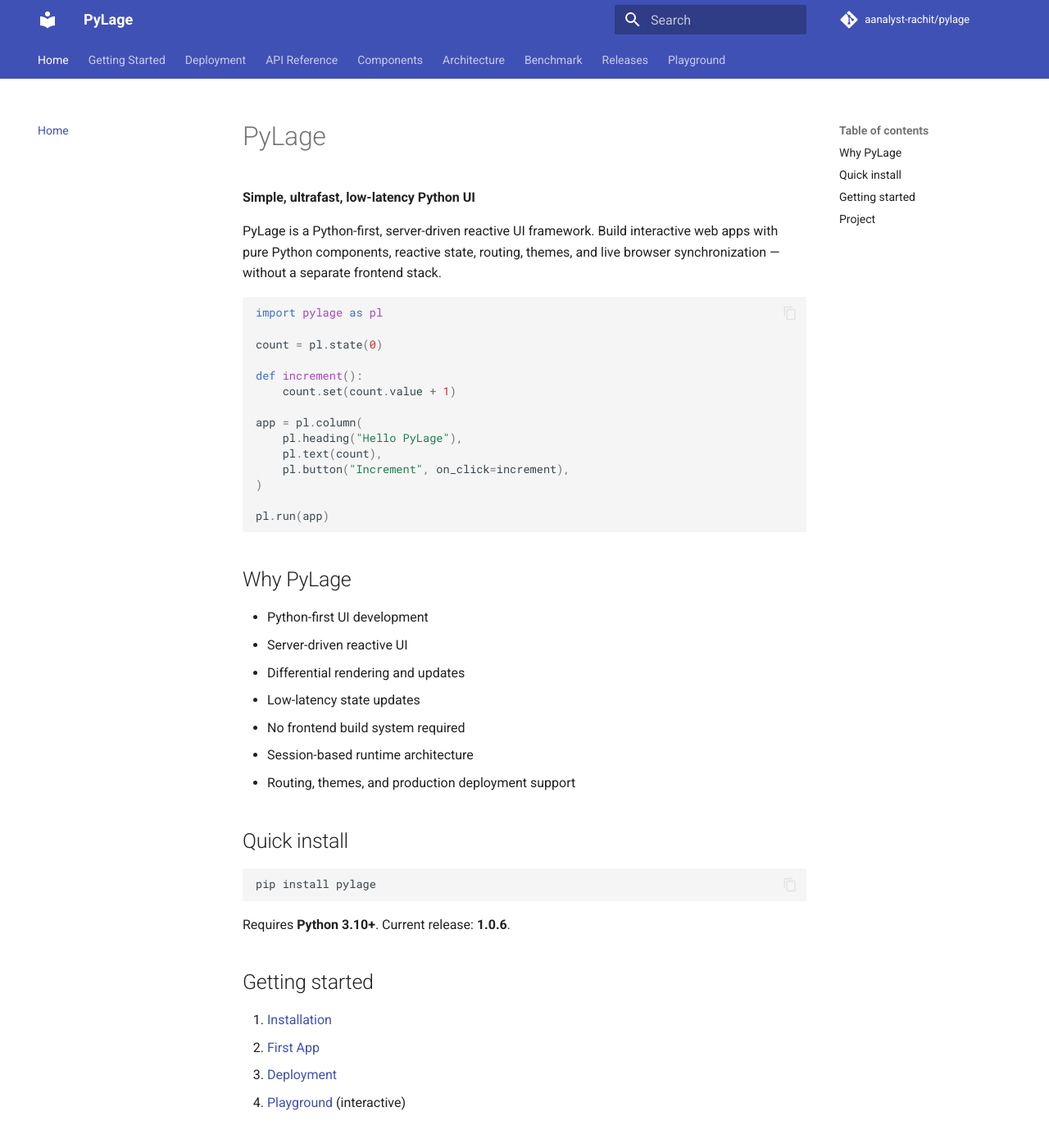
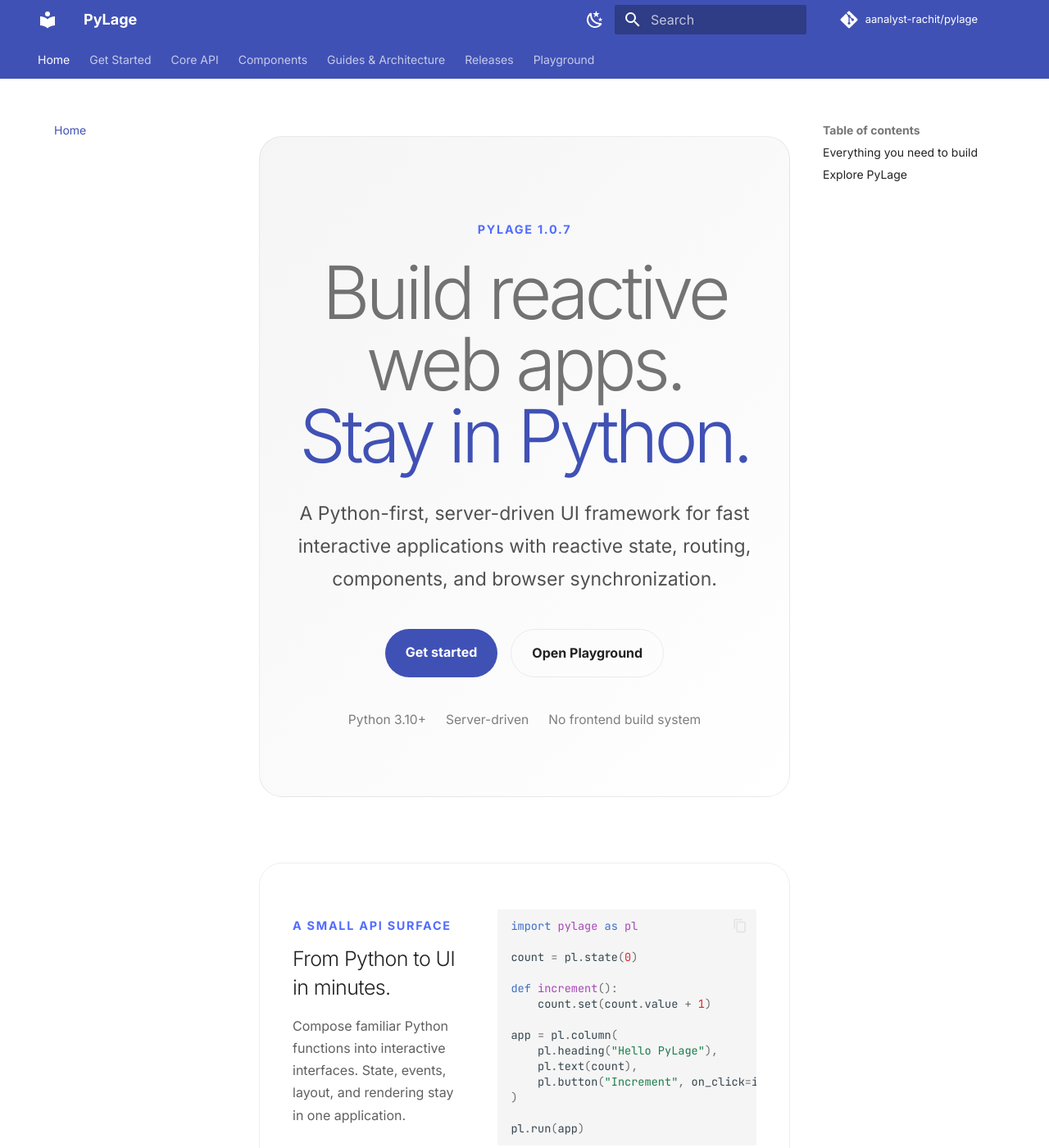
Before and after one commit to aanalyst-rachit/pylage, an MkDocs documentation site: the page built from docs/index.md, in a window 1280 px wide and 1400 px high. Shown: the whole window at 82% size. Built offline with MkDocs 1.6.1 and Material for MkDocs 9.7.7, drawn with Linux system fonts in a browser that asks for light colours; comment, search, counter and statistics services are not loaded; some of the changed text lies outside the part shown.

Commit message:
docs: modernize documentation site

````diff
--- a/docs/index.md
+++ b/docs/index.md
@@ -1,8 +1,24 @@
-# PyLage
+<div class="pylage-hero">
+  <div class="hero-badge">PYLAGE 1.0.7</div>
+  <h1>Build reactive web apps.<br><span>Stay in Python.</span></h1>
+  <p class="hero-lead">A Python-first, server-driven UI framework for fast interactive applications with reactive state, routing, components, and browser synchronization.</p>
+  <div class="hero-actions">
+    <a class="hero-button hero-button-primary" href="helper/installation/">Get started</a>
+    <a class="hero-button hero-button-secondary" href="https://aanalyst-rachit.github.io/pylage/playground/">Open Playground</a>
+  </div>
+  <div class="hero-meta">
+    <span>Python 3.10+</span>
+    <span>Server-driven</span>
+    <span>No frontend build system</span>
+  </div>
+</div>
 
-**Simple, ultrafast, low-latency Python UI**
-
-PyLage is a Python-first, server-driven reactive UI framework. Build interactive web apps with pure Python components, reactive state, routing, themes, and live browser synchronization — without a separate frontend stack.
+<div class="code-showcase">
+  <div class="code-showcase-copy">
+    <span class="section-kicker">A small API surface</span>
+    <h2>From Python to UI in minutes.</h2>
+    <p>Compose familiar Python functions into interactive interfaces. State, events, layout, and rendering stay in one application.</p>
+  </div>
 
 ```python
 import pylage as pl
@@ -20,34 +36,92 @@
 
 pl.run(app)
 ```
+</div>
 
-## Why PyLage
+## Everything you need to build
 
-- Python-first UI development
-- Server-driven reactive UI
-- Differential rendering and updates
-- Low-latency state updates
-- No frontend build system required
-- Session-based runtime architecture
-- Routing, themes, and production deployment support
+<div class="feature-grid">
+  <div class="feature-card">
+    <div class="feature-icon">01</div>
+    <h3>Reactive state</h3>
+    <p>Keep application state in Python and update the browser as state changes.</p>
+    <a href="api/state/">Explore state →</a>
+  </div>
 
-## Quick install
+  <div class="feature-card">
+    <div class="feature-icon">02</div>
+    <h3>Composable UI</h3>
+    <p>Build interfaces from layouts, primitives, forms, data views, and interactive components.</p>
+    <a href="api/components/">Browse components →</a>
+  </div>
+
+  <div class="feature-card">
+    <div class="feature-icon">03</div>
+    <h3>Routing</h3>
+    <p>Organize multi-page applications with Python-first routing and navigation.</p>
+    <a href="api/routing/">Read routing docs →</a>
+  </div>
+
+  <div class="feature-card">
+    <div class="feature-icon">04</div>
+    <h3>Theming</h3>
+    <p>Control appearance with the PyLage styling system instead of a separate frontend stack.</p>
+    <a href="api/styling/">Explore styling →</a>
+  </div>
+
+  <div class="feature-card">
+    <div class="feature-icon">05</div>
+    <h3>Server-driven runtime</h3>
+    <p>Keep application behavior on the server while synchronizing interactive browser state.</p>
+    <a href="api/runtime/">Understand the runtime →</a>
+  </div>
+
+  <div class="feature-card">
+    <div class="feature-icon">06</div>
+    <h3>Production ready</h3>
+    <p>Move from a local prototype to deployment with the same Python application model.</p>
+    <a href="deployment/">Deploy PyLage →</a>
+  </div>
+</div>
+
+<div class="split-section">
+  <div>
+    <span class="section-kicker">Designed for Python developers</span>
+    <h2>One stack. One language.</h2>
+  </div>
+  <div>
+    <p>PyLage is designed around the idea that application logic and interface composition should not require separate frontend and backend projects.</p>
+    <div class="inline-links">
+      <a href="first_app/">Build your first app →</a>
+      <a href="api/">Explore the API →</a>
+    </div>
+  </div>
+</div>
+
+<div class="quick-start">
+  <div>
+    <span class="section-kicker">Quick start</span>
+    <h2>Install PyLage and start building.</h2>
+    <p>Requires Python 3.10 or newer.</p>
+  </div>
 
 ```bash
 pip install pylage
 ```
+</div>
 
-Requires **Python 3.10+**. Current release: **1.0.6**.
+## Explore PyLage
 
-## Getting started
+<div class="link-grid">
+  <a href="first_app/" class="link-card"><strong>First App</strong><span>Build a complete application from scratch.</span></a>
+  <a href="component/button/" class="link-card"><strong>Components</strong><span>Explore the UI component library.</span></a>
+  <a href="benchmark/" class="link-card"><strong>Benchmarks</strong><span>See the framework performance work.</span></a>
+  <a href="helper/framework_comparison/" class="link-card"><strong>Architecture</strong><span>Understand the design and framework model.</span></a>
+</div>
 
-1. [Installation](helper/installation.md)
-2. [First App](first_app.md)
-3. [Deployment](deployment.md)
-4. [Playground](https://aanalyst-rachit.github.io/pylage/playground/) (interactive)
-
-## Project
-
-- [GitHub repository](https://github.com/aanalyst-rachit/pylage)
-- [Release notes (v1.0.6)](https://github.com/aanalyst-rachit/pylage/releases/tag/v1.0.6)
-- [PyPI](https://pypi.org/project/pylage/)
+<div class="home-footer">
+  <strong>PyLage 1.0.7</strong>
+  <span>Python-first reactive UI.</span>
+  <a href="https://github.com/aanalyst-rachit/pylage">GitHub</a>
+  <a href="https://pypi.org/project/pylage/">PyPI</a>
+</div>
--- /dev/null
+++ b/docs/stylesheets/extra.css
@@ -0,0 +1,241 @@
+:root {
+  --pylage-radius: 18px;
+  --pylage-radius-lg: 28px;
+}
+
+.md-main__inner {
+  max-width: 1180px;
+}
+
+.md-content {
+  max-width: 100%;
+}
+
+.pylage-hero {
+  margin: 1rem 0 4rem;
+  padding: 5rem 2rem 4rem;
+  text-align: center;
+  border: 1px solid var(--md-default-fg-color--lightest);
+  border-radius: var(--pylage-radius-lg);
+  background: linear-gradient(135deg, var(--md-code-bg-color), var(--md-default-bg-color));
+}
+
+.hero-badge,
+.section-kicker {
+  display: inline-block;
+  font-size: .72rem;
+  font-weight: 800;
+  letter-spacing: .12em;
+  text-transform: uppercase;
+  color: var(--md-accent-fg-color);
+}
+
+.pylage-hero h1 {
+  max-width: 850px;
+  margin: 1rem auto;
+  font-size: clamp(2.8rem, 7vw, 5.4rem);
+  line-height: .98;
+  letter-spacing: -.055em;
+}
+
+.pylage-hero h1 span {
+  color: var(--md-primary-fg-color);
+}
+
+.hero-lead {
+  max-width: 720px;
+  margin: 1.5rem auto 2rem;
+  font-size: 1.15rem;
+  line-height: 1.75;
+  opacity: .78;
+}
+
+.hero-actions {
+  display: flex;
+  justify-content: center;
+  gap: .8rem;
+  flex-wrap: wrap;
+}
+
+.hero-button {
+  display: inline-block;
+  padding: .8rem 1.25rem;
+  border-radius: 999px;
+  font-weight: 700;
+  text-decoration: none !important;
+  transition: transform .2s ease, box-shadow .2s ease;
+}
+
+.hero-button:hover {
+  transform: translateY(-2px);
+}
+
+.hero-button-primary {
+  color: var(--md-primary-bg-color) !important;
+  background: var(--md-primary-fg-color);
+}
+
+.hero-button-secondary {
+  color: var(--md-default-fg-color) !important;
+  border: 1px solid var(--md-default-fg-color--lightest);
+}
+
+.hero-meta {
+  display: flex;
+  justify-content: center;
+  gap: 1.2rem;
+  flex-wrap: wrap;
+  margin-top: 2rem;
+  font-size: .78rem;
+  opacity: .58;
+}
+
+.code-showcase {
+  display: grid;
+  grid-template-columns: minmax(0, .8fr) minmax(0, 1.2fr);
+  gap: 2rem;
+  align-items: center;
+  margin: 4rem 0;
+  padding: 2rem;
+  border: 1px solid var(--md-default-fg-color--lightest);
+  border-radius: var(--pylage-radius-lg);
+}
+
+.code-showcase h2,
+.split-section h2,
+.quick-start h2 {
+  margin-top: .5rem;
+  letter-spacing: -.025em;
+}
+
+.code-showcase-copy p {
+  opacity: .72;
+  line-height: 1.7;
+}
+
+.code-showcase .highlight {
+  margin: 0;
+}
+
+.feature-grid,
+.link-grid {
+  display: grid;
+  grid-template-columns: repeat(3, minmax(0, 1fr));
+  gap: 1rem;
+  margin: 2rem 0 4rem;
+}
+
+.feature-card,
+.link-card {
+  padding: 1.4rem;
+  border: 1px solid var(--md-default-fg-color--lightest);
+  border-radius: var(--pylage-radius);
+  background: var(--md-default-bg-color);
+  transition: transform .2s ease, border-color .2s ease, box-shadow .2s ease;
+}
+
+.feature-card:hover,
+.link-card:hover {
+  transform: translateY(-3px);
+  border-color: var(--md-primary-fg-color--light);
+  box-shadow: 0 12px 30px rgba(0,0,0,.06);
+}
+
+.feature-icon {
+  margin-bottom: 1.2rem;
+  font-family: var(--md-code-font-family);
+  font-size: .72rem;
+  opacity: .5;
+}
+
+.feature-card h3 {
+  margin: 0 0 .5rem;
+}
+
+.feature-card p,
+.link-card span {
+  font-size: .9rem;
+  line-height: 1.65;
+  opacity: .7;
+}
+
+.feature-card a {
+  display: inline-block;
+  margin-top: .8rem;
+  font-size: .85rem;
+  font-weight: 700;
+}
+
+.split-section {
+  display: grid;
+  grid-template-columns: 1fr 1fr;
+  gap: 4rem;
+  margin: 5rem 0;
+  padding: 3rem 0;
+  border-top: 1px solid var(--md-default-fg-color--lightest);
+  border-bottom: 1px solid var(--md-default-fg-color--lightest);
+}
+
+.split-section p {
+  line-height: 1.8;
+  opacity: .72;
+}
+
+.inline-links {
+  display: flex;
+  gap: 1.2rem;
+  flex-wrap: wrap;
+  margin-top: 1rem;
+  font-weight: 700;
+}
+
+.quick-start {
+  display: grid;
+  grid-template-columns: 1fr 1fr;
+  gap: 2rem;
+  align-items: center;
+  margin: 4rem 0;
+  padding: 2rem;
+  border-radius: var(--pylage-radius-lg);
+  background: var(--md-code-bg-color);
+}
+
+.quick-start .highlight {
+  margin: 0;
+}
+
+.link-card {
+  display: flex;
+  flex-direction: column;
+  gap: .45rem;
+  color: inherit !important;
+  text-decoration: none !important;
+}
+
+.home-footer {
+  display: flex;
+  justify-content: center;
+  align-items: center;
+  gap: 1rem;
+  flex-wrap: wrap;
+  margin: 5rem 0 2rem;
+  padding-top: 2rem;
+  border-top: 1px solid var(--md-default-fg-color--lightest);
+  font-size: .82rem;
+  opacity: .7;
+}
+
+@media (max-width: 800px) {
+  .pylage-hero {
+    padding: 3.5rem 1.2rem 3rem;
+  }
+  .code-showcase,
+  .split-section,
+  .quick-start {
+    grid-template-columns: 1fr;
+  }
+  .feature-grid,
+  .link-grid {
+    grid-template-columns: 1fr;
+  }
+}
--- a/mkdocs.yml
+++ b/mkdocs.yml
@@ -1,5 +1,5 @@
 site_name: PyLage
-site_description: Simple, Ultrafast, Low-Latency Python UI
+site_description: A Python-first, server-driven reactive UI framework for building fast web applications.
 site_url: https://aanalyst-rachit.github.io/pylage/
 repo_name: aanalyst-rachit/pylage
 repo_url: https://github.com/aanalyst-rachit/pylage
@@ -7,19 +7,40 @@
 theme:
   name: material
   features:
+    - navigation.instant
+    - navigation.instant.progress
     - navigation.tabs
     - navigation.sections
+    - navigation.expand
     - navigation.top
+    - navigation.footer
+    - toc.follow
     - search.highlight
+    - search.share
     - content.code.copy
+    - content.code.annotate
+  palette:
+    - media: "(prefers-color-scheme: light)"
+      scheme: default
+      toggle:
+        icon: material/weather-night
+        name: Switch to dark mode
+    - media: "(prefers-color-scheme: dark)"
+      scheme: slate
+      toggle:
+        icon: material/weather-sunny
+        name: Switch to light mode
+  font:
+    text: Inter
+    code: JetBrains Mono
 
 nav:
   - Home: index.md
-  - Getting Started:
+  - Get Started:
+      - Installation: helper/installation.md
       - First App: first_app.md
-      - Installation: helper/installation.md
-  - Deployment: deployment.md
-  - API Reference:
+      - Deployment: deployment.md
+  - Core API:
       - Overview: api/index.md
       - Application: api/application.md
       - State & Reactivity: api/state.md
@@ -31,7 +52,6 @@
       - Components & Primitives: api/components.md
       - Runtime: api/runtime.md
   - Components:
-      - Chart: component/chart.md
       - Alert: component/alert.md
       - Avatar: component/avatar.md
       - Badge: component/badge.md
@@ -49,11 +69,10 @@
       - DataFrame: component/dataframe.md
       - Datepicker: component/datepicker.md
       - Dialog: component/dialog.md
-      - Disabled State: component/disabled_state.md
-      - Divider: component/divider.md
       - Drawer: component/drawer.md
       - Empty State: component/empty_state.md
       - Error State: component/error_state.md
+      - File: component/file.md
       - Form: component/form.md
       - Form Field: component/form_field.md
       - Heading: component/heading.md
@@ -79,21 +98,26 @@
       - Toast: component/toast.md
       - Tooltip: component/tooltip.md
       - Trend: component/trend.md
-  - Architecture:
+  - Guides & Architecture:
       - API Audit: helper/api_audit.md
       - API Conventions: helper/api_conventions.md
       - Design Contract: helper/design_contract.md
       - Migration: helper/migration.md
       - Framework Comparison: helper/framework_comparison.md
-  - Benchmark: benchmark.md
+      - Benchmark: benchmark.md
   - Releases:
       - Changelog: https://github.com/aanalyst-rachit/pylage/blob/main/CHANGELOG.md
-      - v1.0.3: https://github.com/aanalyst-rachit/pylage/releases/tag/v1.0.3
-      - v1.0.7 Tracker: releases/tracker_v1.0.7.md
+      - GitHub Releases: https://github.com/aanalyst-rachit/pylage/releases
   - Playground: https://aanalyst-rachit.github.io/pylage/playground/
+
+extra_css:
+  - stylesheets/extra.css
 
 markdown_extensions:
   - admonition
   - pymdownx.highlight
   - pymdownx.superfences
   - pymdownx.tabbed
+  - pymdownx.details
+  - attr_list
+  - md_in_html
````
